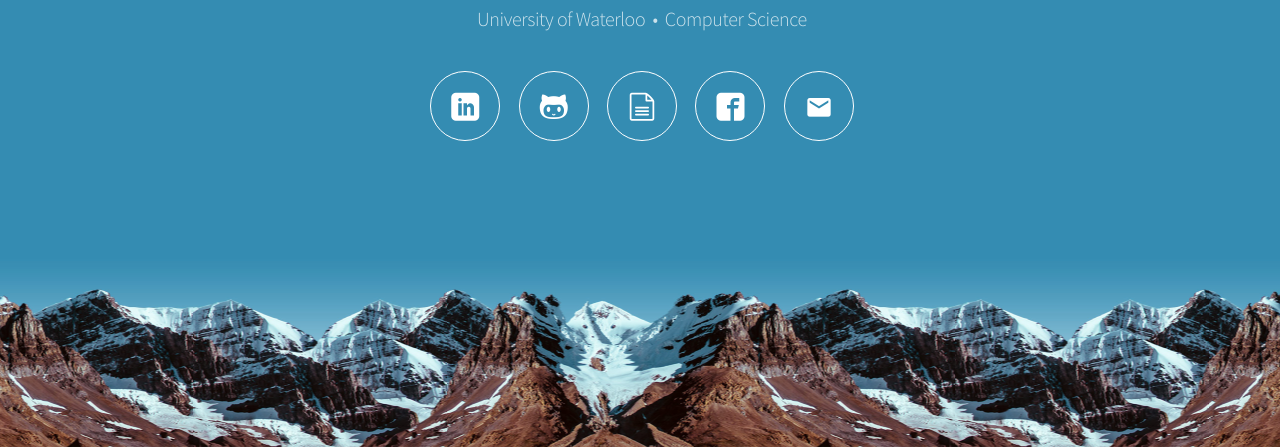
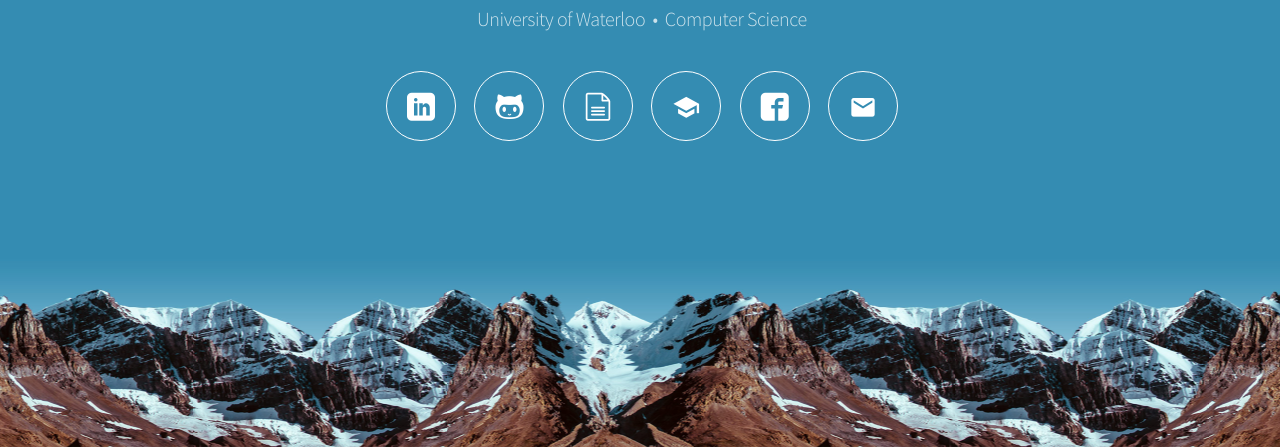
Before and after one commit to GarryLiuN/garryliun.github.io, a plain HTML site: page index.html in a window 1280 px wide. Shown: the part 353-800 px from the top of the page. Drawn offline with Linux system fonts and the light colour scheme; a web font is replaced by a local one.

Commit message:
add note

```diff
--- a/index.html
+++ b/index.html
@@ -27,6 +27,7 @@
 								<li><a target="_blank" href="https://www.linkedin.com/in/garryliu" class="icon mif-linkedin"><span class="label">LinkedIn</span></a></li>
 								<li><a target="_blank" href="https://github.com/GarryLiuN" class="icon mif-github"><span class="label">Github</span></a></li>
 								<li><a target="_blank" href="assets/resume.pdf" class="icon mif-file-text"><span class="label">Resume</span></a></li>
+								<li><a target="_blank" href="assets/full_note.html" class="icon mif-school"><span class="label">STAT 333 Notes</span></a></li>
 								<li><a target="_blank" href="https://www.facebook.com/garry.liu.7" class="icon mif-facebook"><span class="label">Facebook</span></a></li>
 								<li><a href="mailto: nian.liu@uwaterloo.ca" class="icon mif-mail"><span class="label">Email</span></a></li>
 							</ul>
```
